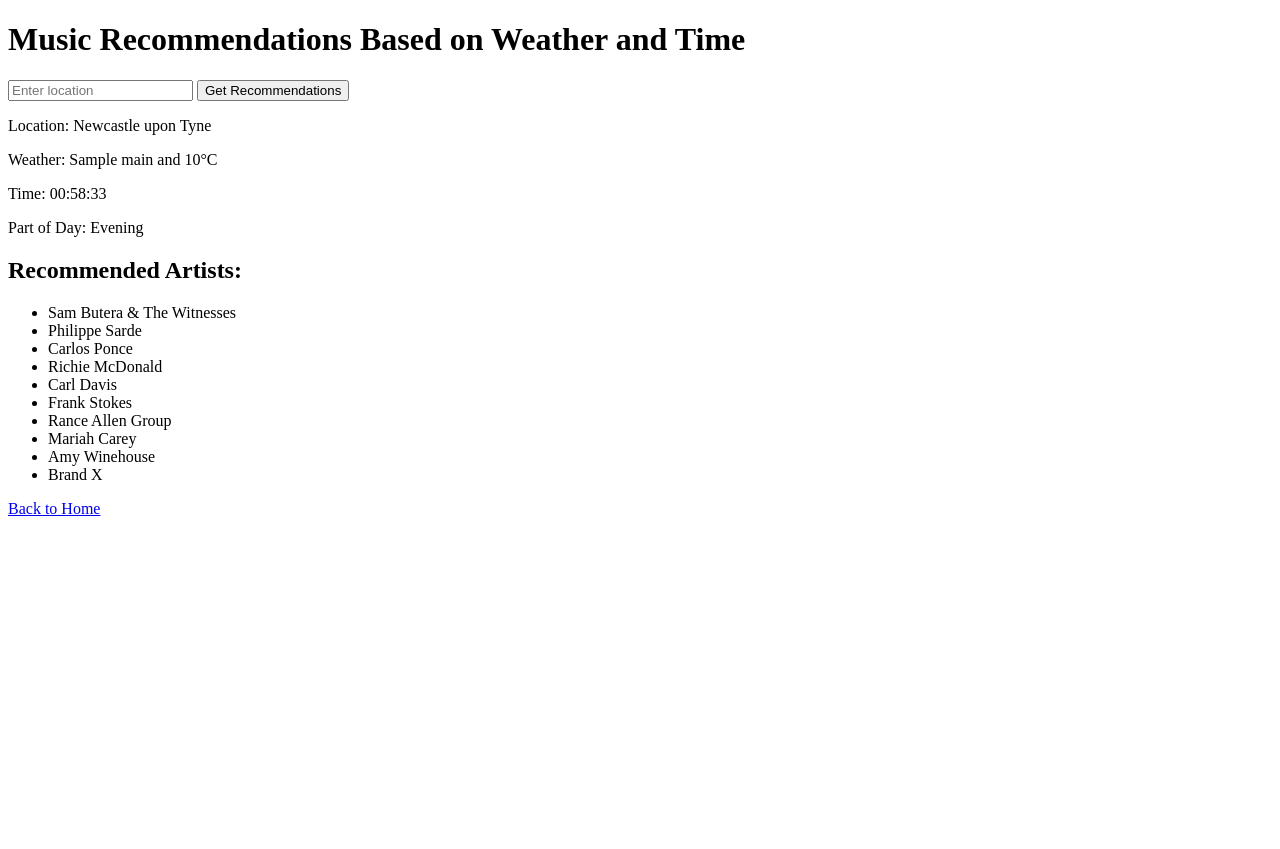
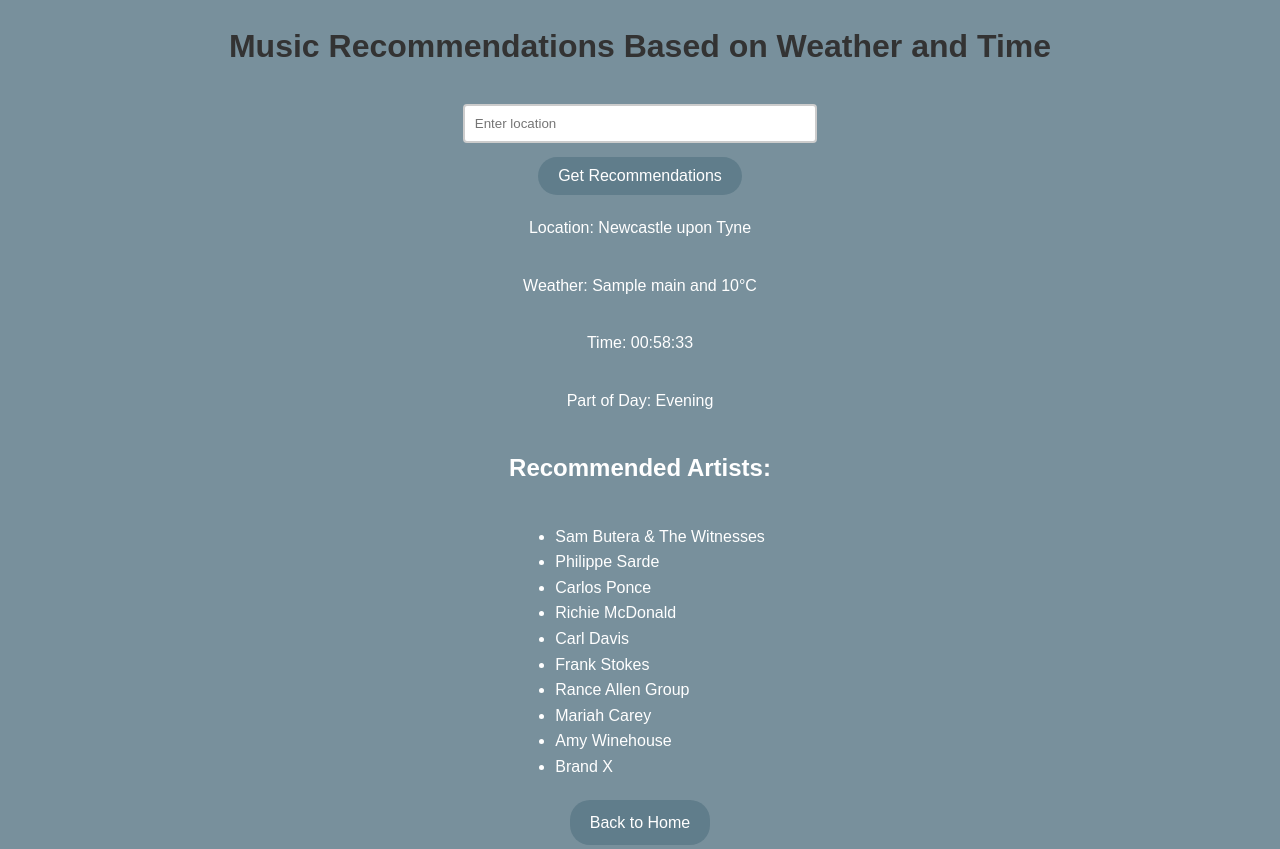
Before and after one commit to pranishkedia/ContextBasedRecommendationSystem, a Flask app: page /recommendations in a window 1280 px wide. Before the commit the page ends 516 px from the top, so only its background shows below. Run offline with Flask 3, Linux system fonts and the light colour scheme; a database or web service that is not in the repository returns one stand-in record (values such as "Sample title"); data that the repository does not hold is empty.

```diff
--- a/app.py
+++ b/app.py
@@ -7,7 +7,7 @@ from weather_recommender import make_recommendation
 app = Flask(__name__)
 
 # OpenWeatherMap API key
-API_KEY = 'e513208bf4d559b7d650a93d69d4c160'
+API_KEY = 'SECRET_KEY'
 DEFAULT_LOCATION = 'Newcastle upon Tyne'
 
 @app.route('/')
--- a/static/weather.css
+++ b/static/weather.css
@@ -0,0 +1,71 @@
+body {
+    font-family: 'Ubuntu', sans-serif;
+    color: #ffffff;
+    background-color: #78909C;
+    margin: 0;
+    padding: 0;
+    font-size: 16px;
+    line-height: 1.6;
+    display: flex;
+    flex-direction: column;
+    min-height: 100vh;
+    justify-content: flex-start; /* Align content to the top */
+    align-items: center;
+}
+
+h1 {
+    color: #333;
+    text-align: center;
+}
+
+form {
+    text-align: center; /* Centers all inline and inline-block elements within the form */
+}
+
+
+header {
+    width: 100%;
+    padding: 20px 0;
+    background-color: #78909C; /* Adjust the color as needed */
+    color: #ffffff;
+    text-align: center;
+}
+
+input[type="text"] {
+    width: 80%; /* Adjust as needed */
+    padding: 10px;
+    margin: 10px 0;
+    border: 2px solid #ccc;
+    border-radius: 4px;
+}
+
+button, a.button-link {
+    background-color: #607D8B; /* Dark grey/blue shade */
+    color: white;
+    padding: 10px 20px;
+    border: none;
+    border-radius: 20px;
+    text-align: center;
+    text-decoration: none;
+    display: inline-block;
+    font-size: 16px;
+    margin: 4px 2px;
+    transition: background-color 0.3s, color 0.3s;
+    cursor: pointer; /* Makes the element clickable */
+    ;
+}
+
+
+
+button:hover, a.button-link:hover {
+    background-color: #455A64; /* Slightly darker shade for hover */
+    color: #ECEFF1; /* Light blue-grey */
+}
+
+/* Styling the link to look like a button */
+a.button-link {
+    display: inline-block;
+    text-align: center;
+    width: auto; /* Adjust
+    padding: 10px 20px; /* Padding for sizing */
+}
--- a/templates/recommendations.html
+++ b/templates/recommendations.html
@@ -23,6 +23,6 @@
             <li>{{ artist }}</li>
         {% endfor %}
     </ul>
-    <a href="{{ url_for('home') }}">Back to Home</a>
+    <a href="{{ url_for('home') }}" class="button-link">Back to Home</a>
 </body>
 </html>
```
Also changed, not shown: templates/index.html (+8 -6 lines).
